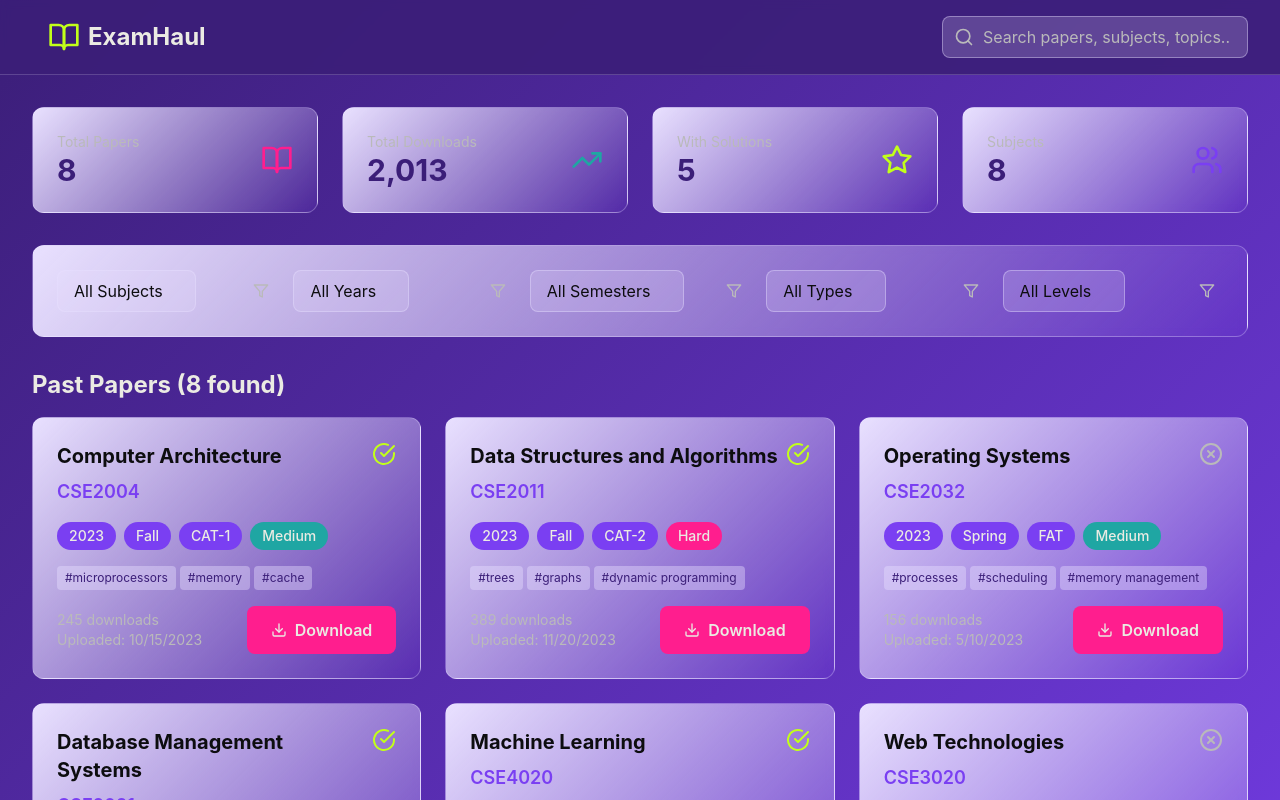
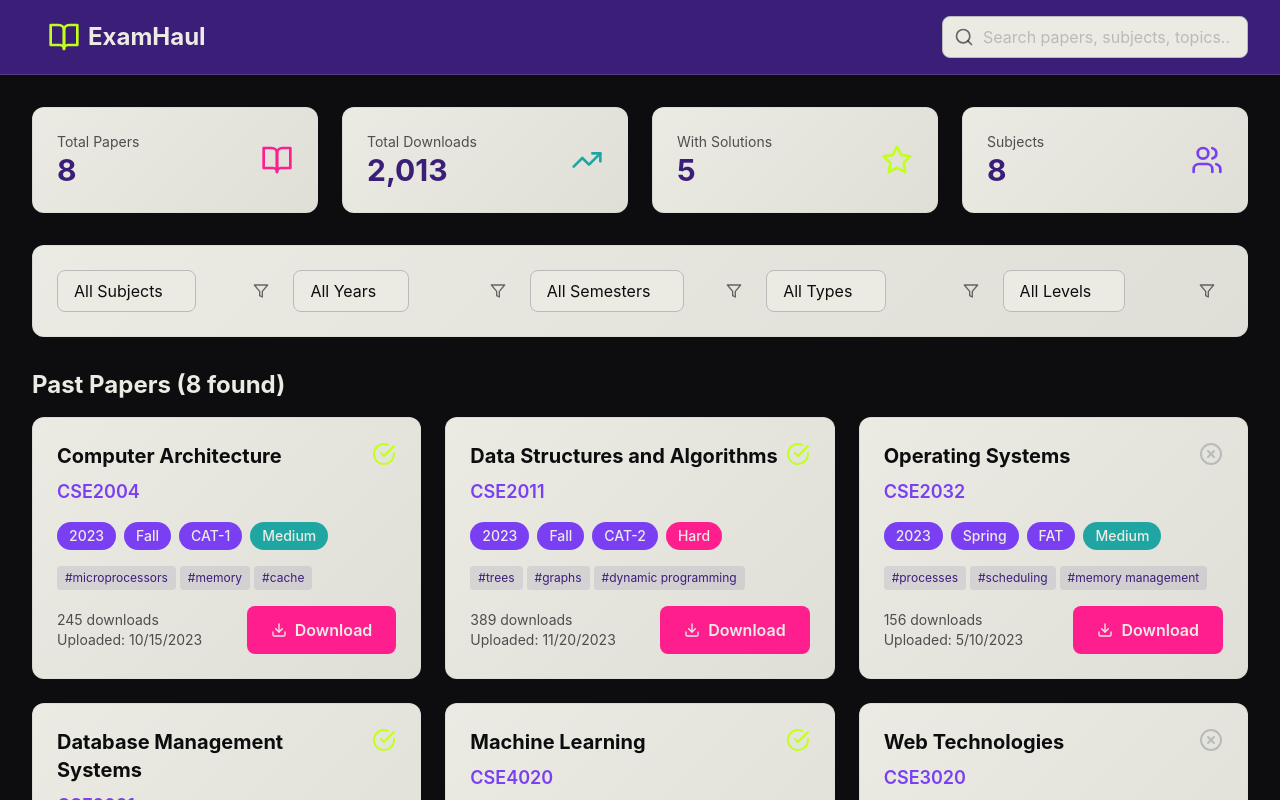
Before and after one commit to samarthnaikk/examhaul, a React (Create React App) app in the folder frontend/: page / in a window 1280 px wide. Shown: the top 800 px of the page. Built offline with nearby package versions, Linux system fonts and the light colour scheme.

Commit message:
changed color combinations

```diff
--- a/frontend/src/components/Dashboard.js
+++ b/frontend/src/components/Dashboard.js
@@ -36,9 +36,9 @@ const Dashboard = () => {
   };
 
   return (
-    <div className="min-h-screen bg-neon-gradient">
+    <div className="min-h-screen bg-graphite-black">
       {/* Header */}
-      <header className="bg-hyper-indigo/90 backdrop-blur-sm border-b border-ghost-indigo/20 sticky top-0 z-50">
+      <header className="bg-hyper-indigo backdrop-blur-sm border-b border-soft-concrete/20 sticky top-0 z-50">
         <div className="max-w-7xl mx-auto px-4 sm:px-6 lg:px-8">
           <div className="flex justify-between items-center py-4">
             <div className="flex items-center space-x-4">
@@ -71,7 +71,7 @@ const Dashboard = () => {
           <div className="card">
             <div className="flex items-center justify-between">
               <div>
-                <p className="text-soft-concrete text-sm">Total Papers</p>
+                <p className="text-graphite-black/70 text-sm">Total Papers</p>
                 <p className="text-3xl font-bold text-hyper-indigo">{stats.totalPapers}</p>
               </div>
               <BookOpen className="w-8 h-8 text-electric-fuchsia" />
@@ -81,7 +81,7 @@ const Dashboard = () => {
           <div className="card">
             <div className="flex items-center justify-between">
               <div>
-                <p className="text-soft-concrete text-sm">Total Downloads</p>
+                <p className="text-graphite-black/70 text-sm">Total Downloads</p>
                 <p className="text-3xl font-bold text-hyper-indigo">{stats.totalDownloads.toLocaleString()}</p>
               </div>
               <TrendingUp className="w-8 h-8 text-dusk-teal" />
@@ -91,7 +91,7 @@ const Dashboard = () => {
           <div className="card">
             <div className="flex items-center justify-between">
               <div>
-                <p className="text-soft-concrete text-sm">With Solutions</p>
+                <p className="text-graphite-black/70 text-sm">With Solutions</p>
                 <p className="text-3xl font-bold text-hyper-indigo">{stats.withSolutions}</p>
               </div>
               <Star className="w-8 h-8 text-cyber-lime" />
@@ -101,7 +101,7 @@ const Dashboard = () => {
           <div className="card">
             <div className="flex items-center justify-between">
               <div>
-                <p className="text-soft-concrete text-sm">Subjects</p>
+                <p className="text-graphite-black/70 text-sm">Subjects</p>
                 <p className="text-3xl font-bold text-hyper-indigo">{stats.subjects}</p>
               </div>
               <Users className="w-8 h-8 text-warm-ultraviolet" />
@@ -153,9 +153,9 @@ const Dashboard = () => {
 
           {filteredPapers.length === 0 ? (
             <div className="card text-center py-12">
-              <BookOpen className="w-16 h-16 text-soft-concrete mx-auto mb-4" />
-              <h3 className="text-xl font-semibold text-soft-concrete mb-2">No papers found</h3>
-              <p className="text-soft-concrete">
+              <BookOpen className="w-16 h-16 text-graphite-black/40 mx-auto mb-4" />
+              <h3 className="text-xl font-semibold text-graphite-black mb-2">No papers found</h3>
+              <p className="text-graphite-black/70">
                 Try adjusting your search criteria or filters to find more papers.
               </p>
             </div>
--- a/frontend/src/components/PaperComponents.js
+++ b/frontend/src/components/PaperComponents.js
@@ -4,7 +4,7 @@ import { Search, Filter, Download, CheckCircle, XCircle } from 'lucide-react';
 const SearchBar = ({ searchTerm, setSearchTerm }) => {
   return (
     <div className="relative flex-1 max-w-md">
-      <Search className="absolute left-3 top-1/2 transform -translate-y-1/2 text-soft-concrete w-5 h-5" />
+      <Search className="absolute left-3 top-1/2 transform -translate-y-1/2 text-graphite-black/60 w-5 h-5" />
       <input
         type="text"
         placeholder="Search papers, subjects, topics..."
@@ -30,7 +30,7 @@ const FilterDropdown = ({ label, value, onChange, options }) => {
           </option>
         ))}
       </select>
-      <Filter className="absolute right-2 top-1/2 transform -translate-y-1/2 text-soft-concrete w-4 h-4 pointer-events-none" />
+      <Filter className="absolute right-2 top-1/2 transform -translate-y-1/2 text-graphite-black/60 w-4 h-4 pointer-events-none" />
     </div>
   );
 };
@@ -72,14 +72,14 @@ const PaperCard = ({ paper }) => {
 
       <div className="flex flex-wrap gap-1 mb-4">
         {paper.tags.map((tag) => (
-          <span key={tag} className="bg-ghost-indigo/40 text-hyper-indigo px-2 py-1 rounded text-xs">
+          <span key={tag} className="bg-hyper-indigo/10 text-hyper-indigo px-2 py-1 rounded text-xs">
             #{tag}
           </span>
         ))}
       </div>
 
       <div className="flex justify-between items-center">
-        <div className="text-sm text-soft-concrete">
+        <div className="text-sm text-graphite-black/70">
           <p>{paper.downloadCount} downloads</p>
           <p>Uploaded: {new Date(paper.uploadDate).toLocaleDateString()}</p>
         </div>
--- a/frontend/src/index.css
+++ b/frontend/src/index.css
@@ -31,13 +31,13 @@
   }
 
   .card {
-    @apply bg-card-glow backdrop-blur-sm border border-ghost-indigo/30
+    @apply bg-card-glow backdrop-blur-sm border border-soft-concrete/20
            rounded-xl p-6 transition-all duration-300 hover:shadow-lg
-           hover:shadow-warm-ultraviolet/20;
+           hover:shadow-electric-fuchsia/20 text-graphite-black;
   }
 
   .input-field {
-    @apply bg-ghost-indigo/20 border border-ghost-indigo/40 rounded-lg px-4 py-2
+    @apply bg-paper-smoke border border-soft-concrete rounded-lg px-4 py-2
            text-graphite-black placeholder-soft-concrete focus:outline-none
            focus:border-electric-fuchsia focus:ring-2 focus:ring-electric-fuchsia/20;
   }
--- a/frontend/tailwind.config.js
+++ b/frontend/tailwind.config.js
@@ -20,8 +20,8 @@ module.exports = {
         'ghost-indigo': '#E9E1FF',
       },
       backgroundImage: {
-        'neon-gradient': 'linear-gradient(135deg, #3B1E78 0%, #7A3FF2 100%)',
-        'card-glow': 'linear-gradient(135deg, #E9E1FF 0%, rgba(122, 63, 242, 0.1) 100%)',
+        'neon-gradient': 'linear-gradient(135deg, #0D0D0F 0%, #3B1E78 100%)',
+        'card-glow': 'linear-gradient(135deg, #EBEBE3 0%, rgba(235, 235, 227, 0.95) 100%)',
       },
       boxShadow: {
         'neon': '0 0 20px rgba(255, 30, 142, 0.3)',
```
Also changed, not shown: 1 other file (tests, documents, lock files or other folders).
